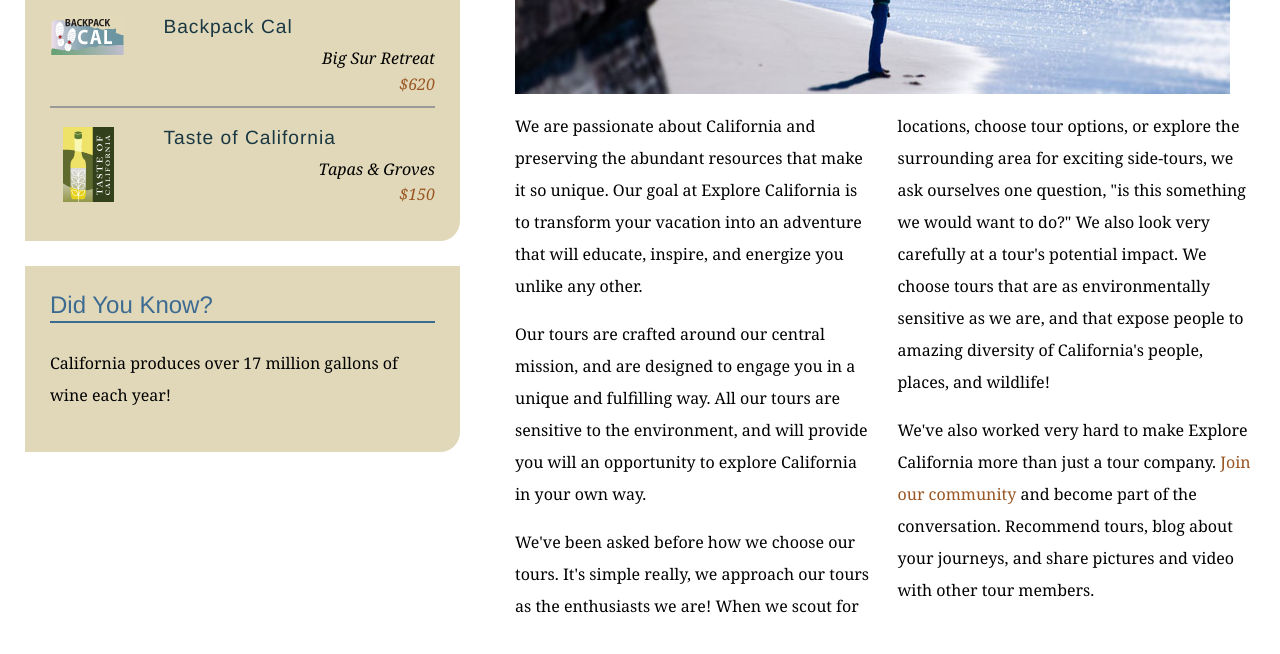
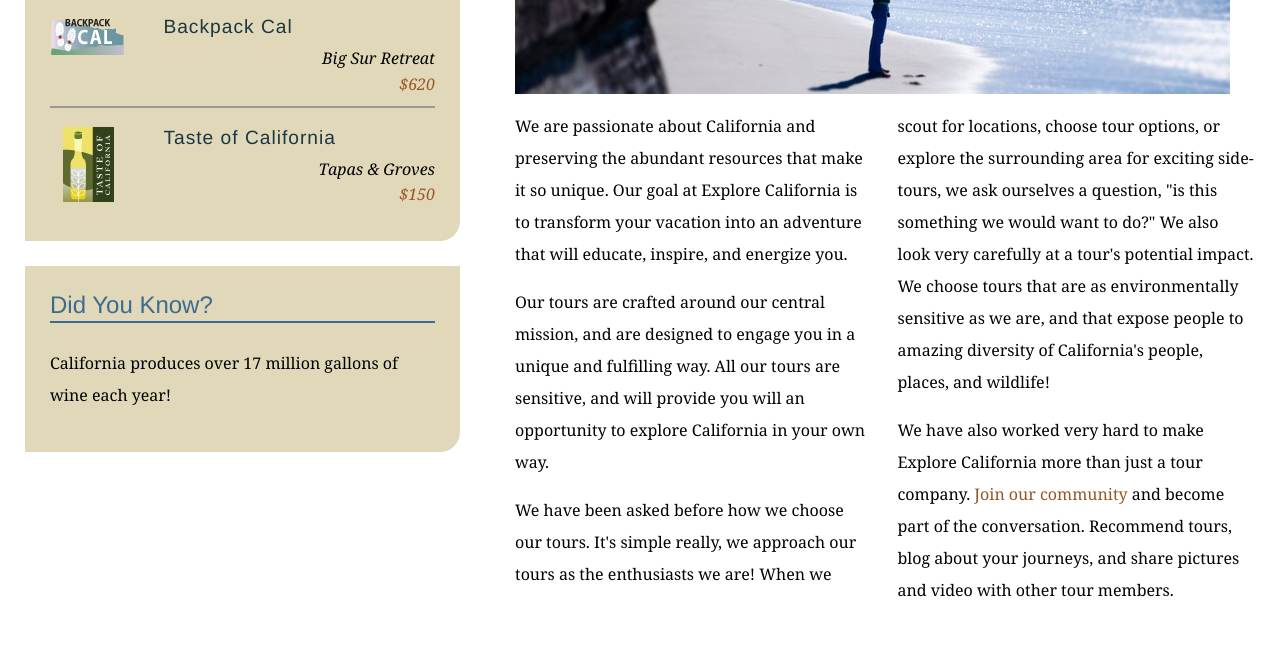
Before and after one commit to shivd92/explore_california, a plain HTML site: page mission.html in a window 1280 px wide. Shown: the part 590-1244 px from the top of the page. Drawn offline with Linux system fonts and the light colour scheme.

Commit message:
Text edits on mission page.

```diff
--- a/mission.html
+++ b/mission.html
@@ -62,10 +62,10 @@
           <h1>Who we are</h1>
           <img src="assets/images/mission_look.jpg" alt="Looking out at the Pacific" class="articleImage" />
           <div class="multiCol">
-            <p>We are passionate about California and preserving the abundant resources that make it so unique. Our goal at Explore California is to transform your vacation into an adventure that will educate, inspire, and energize you unlike any other.</p>
-            <p>Our tours are crafted around our central mission, and are designed to engage you in a unique and fulfilling way. All our tours are sensitive to the environment, and will provide you will an opportunity to explore California in your own way.</p>
-            <p>We've been asked before how we choose our tours. It's simple really, we approach our tours as the enthusiasts we are! When we scout for locations, choose tour options, or explore the surrounding area for exciting side-tours, we ask ourselves one question, &quot;is this something we would want to do?&quot; We also look very carefully at a tour's potential impact. We choose tours that are as environmentally sensitive as we are, and that expose people to amazing diversity of California's people, places, and wildlife!</p>
-            <p>We've also worked very hard to make Explore California more than just a tour company. <a href="explorers/join.html">Join our community</a> and become part of the conversation. Recommend tours, blog about your journeys, and share pictures and video with other tour members.</p>
+            <p>We are passionate about California and preserving the abundant resources that make it so unique. Our goal at Explore California is to transform your vacation into an adventure that will educate, inspire, and energize you.</p>
+            <p>Our tours are crafted around our central mission, and are designed to engage you in a unique and fulfilling way. All our tours are sensitive, and will provide you will an opportunity to explore California in your own way.</p>
+            <p>We have been asked before how we choose our tours. It's simple really, we approach our tours as the enthusiasts we are! When we scout for locations, choose tour options, or explore the surrounding area for exciting side-tours, we ask ourselves a question, &quot;is this something we would want to do?&quot; We also look very carefully at a tour's potential impact. We choose tours that are as environmentally sensitive as we are, and that expose people to amazing diversity of California's people, places, and wildlife!</p>
+            <p>We have also worked very hard to make Explore California more than just a tour company. <a href="explorers/join.html">Join our community</a> and become part of the conversation. Recommend tours, blog about your journeys, and share pictures and video with other tour members.</p>
           </div>
         </div>
       </div>
```
